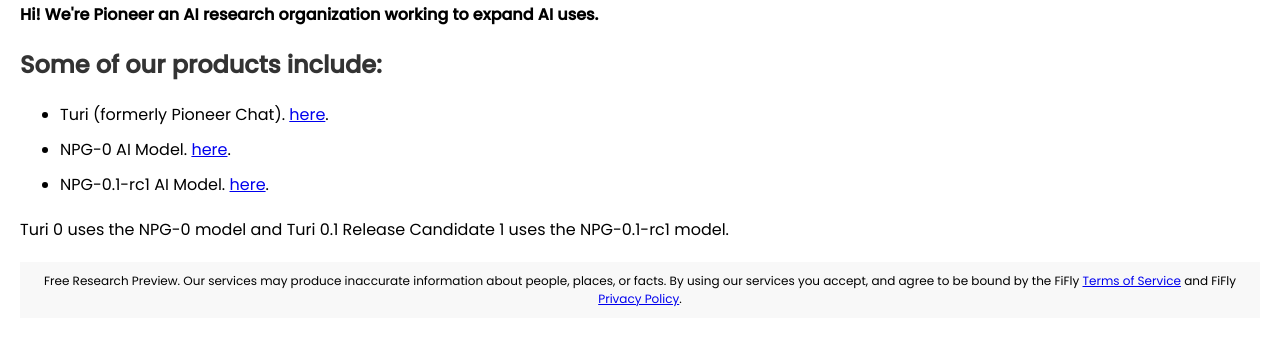
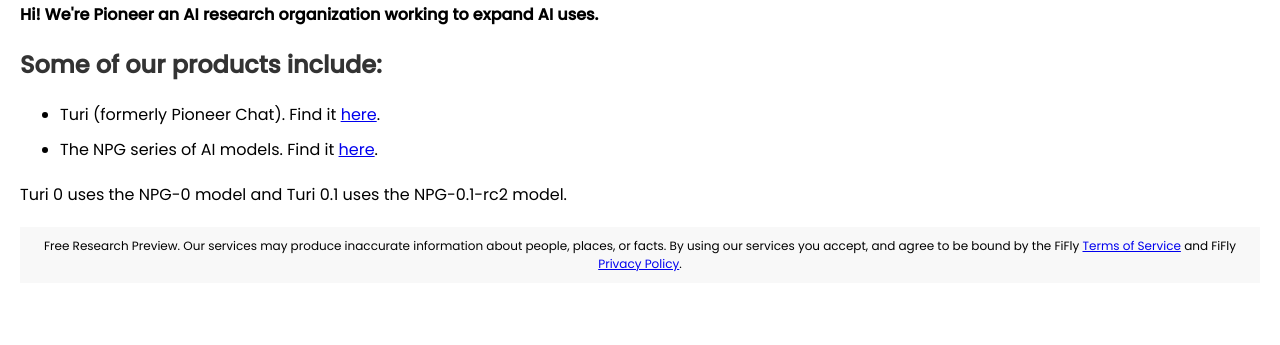
Before and after one commit to pioneer-ai/turi, a plain HTML site: page index.html in a window 1280 px wide. Shown: the part 89-434 px from the top of the page. Drawn offline with Linux system fonts and the light colour scheme.

Commit message:
fix some stuff

```diff
--- a/index.html
+++ b/index.html
@@ -46,12 +46,11 @@
 
     <h2>Some of our products include:</h2>
     <ul>
-        <li>Turi (formerly Pioneer Chat). <a href="/info">here</a>.</li>
-        <li>NPG-0 AI Model. <a href="https://github.com/pioneer-ai/our-ai-models/blob/main/models/npg-0.nlp">here</a>.</li>
-        <li>NPG-0.1-rc1 AI Model. <a href="https://github.com/pioneer-ai/our-ai-models/blob/main/models/npg-0.1-rc1.nlp">here</a>.</li>
+        <li>Turi (formerly Pioneer Chat). Find it <a href="/info">here</a>.</li>
+        <li>The NPG series of AI models. Find it <a href="https://github.com/pioneer-ai/turi">here</a>.</li>
     </ul>
 
-    <p>Turi 0 uses the NPG-0 model and Turi 0.1 Release Candidate 1 uses the NPG-0.1-rc1 model.</p>
+    <p>Turi 0 uses the NPG-0 model and Turi 0.1 uses the NPG-0.1-rc2 model.</p>
 
     <div class="footer">
         Free Research Preview. Our services may produce inaccurate information about people, places, or facts.
```
Also changed, not shown: info/index.html (+4 -5 lines).
